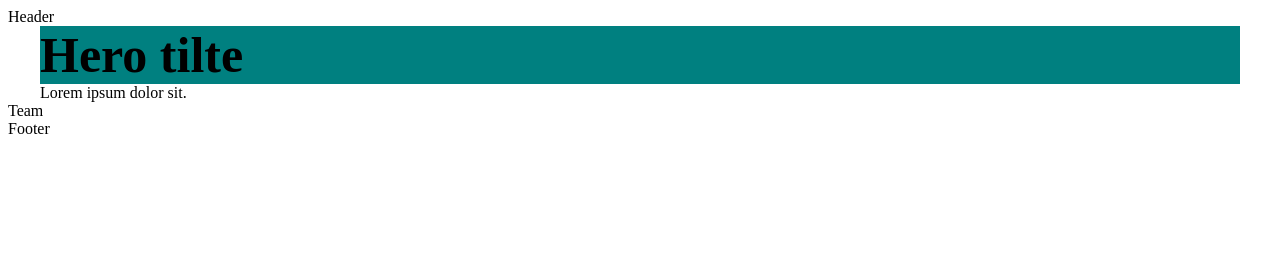
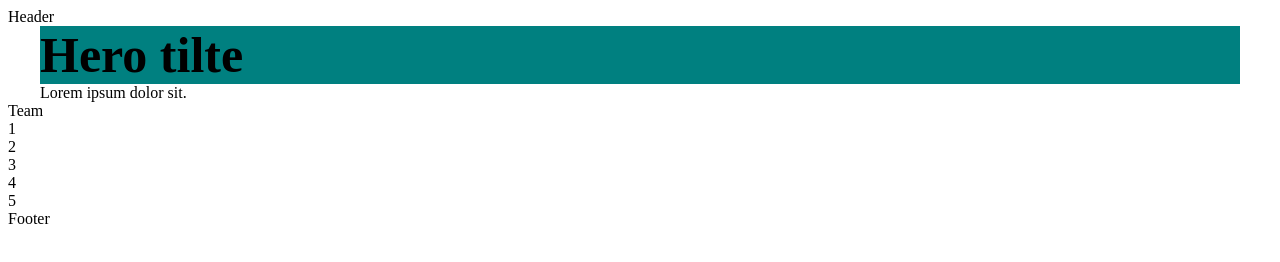
Before and after one commit to SergeyKorobka/test-team-proj-116, a plain HTML site: page index.html in a window 1280 px wide. Drawn offline with Linux system fonts and the light colour scheme.

Commit message:
Deploying to gh-pages from @ SergeyKorobka/test-team-proj-116@0a19a73f9fcadefa3dd353e636e8d5032dc5f08d 🚀

```diff
--- a/index.html
+++ b/index.html
@@ -21,7 +21,17 @@
   </div>
 </section>
 
-      <section>Team</section>
+      <section>
+  Team
+
+  <ul>
+    <li><a href="">1</a></li>
+    <li><a href="">2</a></li>
+    <li><a href="">3</a></li>
+    <li><a href="">4</a></li>
+    <li><a href="">5</a></li>
+  </ul>
+</section>
 
     </main>
 
```
